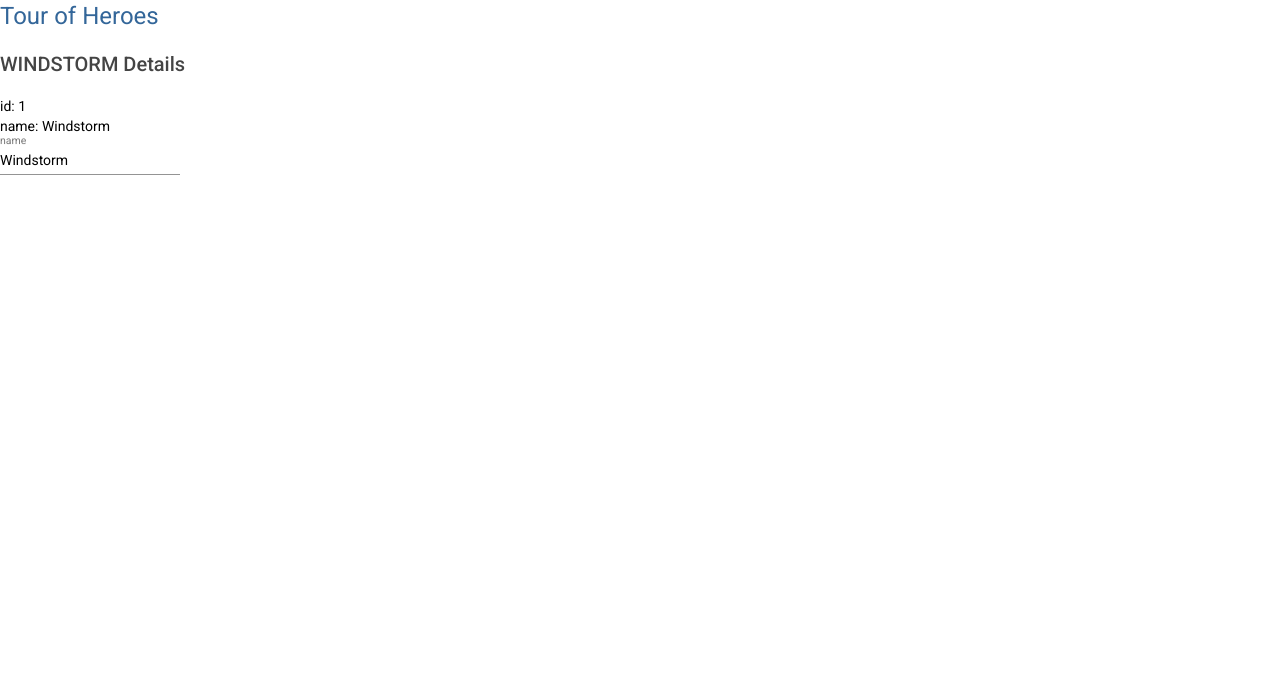
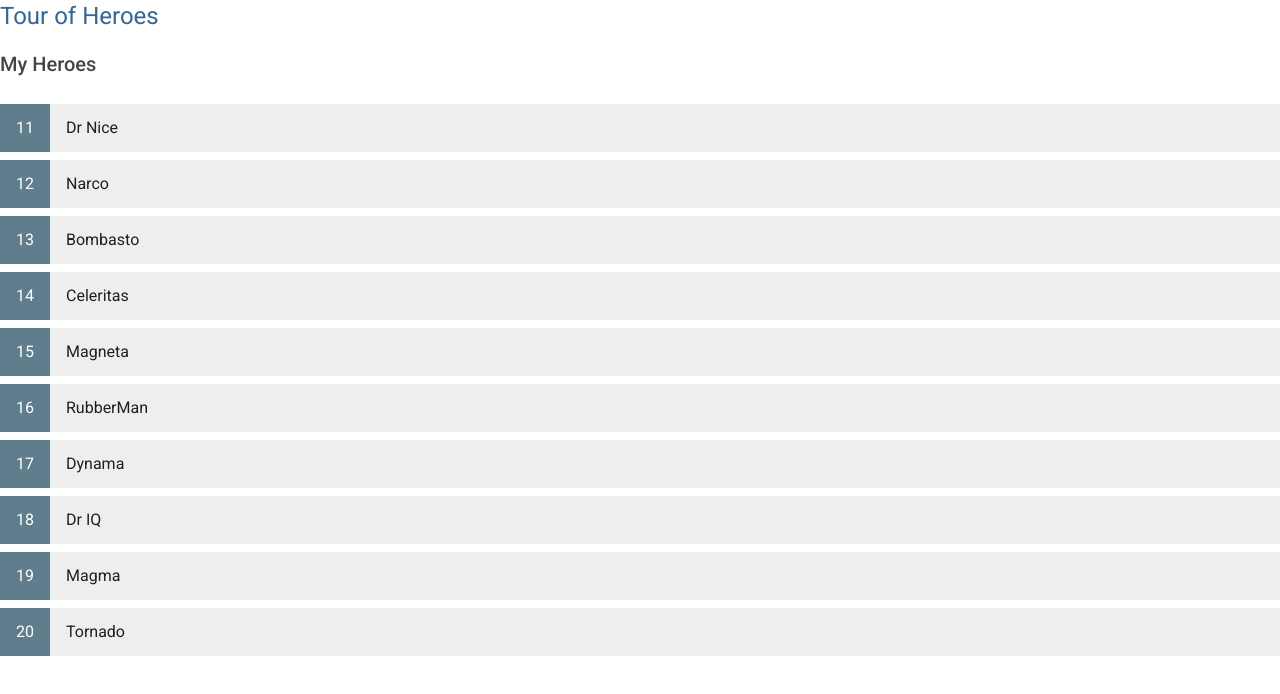
Before and after one commit to littlehorseboy/angular-tour-of-heroes, an Angular app: page / in a window 1280 px wide. Shown: the top 694 px of the page. Built offline with nearby package versions, Linux system fonts and the light colour scheme.

Commit message:
feat: material，HeroDetailComponen，@Input() hero: Hero

```diff
--- /dev/null
+++ b/src/app/hero-detail/hero-detail.component.html
@@ -0,0 +1,10 @@
+<div *ngIf="hero">
+  <h2>{{ hero.name | uppercase }} Details</h2>
+  <div>id: {{ hero.id }}</div>
+  <div>name: {{ hero.name }}</div>
+
+  <mat-form-field>
+    <mat-label>name</mat-label>
+    <input [(ngModel)]="hero.name" matInput placeholder="name">
+  </mat-form-field>
+</div>
--- /dev/null
+++ b/src/app/hero-detail/hero-detail.component.ts
@@ -0,0 +1,17 @@
+import { Component, OnInit, Input } from '@angular/core';
+import { Hero } from '../hero';
+
+@Component({
+  selector: 'app-hero-detail',
+  templateUrl: './hero-detail.component.html',
+  styleUrls: ['./hero-detail.component.scss']
+})
+export class HeroDetailComponent implements OnInit {
+  @Input() hero: Hero;
+
+  constructor() { }
+
+  ngOnInit(): void {
+  }
+
+}
--- a/src/app/heroes/heroes.component.html
+++ b/src/app/heroes/heroes.component.html
@@ -1,8 +1,15 @@
-<h2>{{ hero.name | uppercase }} Details</h2>
-<div>id: {{ hero.id }}</div>
-<div>name: {{ hero.name }}</div>
+<h2>My Heroes</h2>
 
-<mat-form-field>
-  <mat-label>name</mat-label>
-  <input [(ngModel)]="hero.name" matInput placeholder="name">
-</mat-form-field>
+<mat-nav-list>
+  <mat-list-item
+    *ngFor="let hero of heroes"
+    [class.active]="hero === selectedHero"
+  >
+    <div class="list-item-text-container" (click)="onSelect(hero)">
+      <div class="list-item-text-container--id">{{ hero.id }}</div>
+      <div class="list-item-text-container--name">{{ hero.name }}</div>
+    </div>
+  </mat-list-item>
+</mat-nav-list>
+
+<app-hero-detail [hero]="selectedHero"></app-hero-detail>
--- a/src/app/heroes/heroes.component.scss
+++ b/src/app/heroes/heroes.component.scss
@@ -0,0 +1,42 @@
+.mat-list-item {
+  margin-bottom: 0.5rem;
+
+  &.active {
+    & .list-item-text-container {
+      &--name {
+        background-color: #CFD8DC;
+        color: white;
+      }
+    }
+  }
+
+  &::ng-deep > .mat-list-item-content {
+    padding-left: 0 !important;
+    padding-right: 0 !important;
+  }
+
+  & .list-item-text-container {
+    display: flex;
+    width: 100%;
+    height: 100%;
+
+    & > div {
+      display: flex;
+      align-items: center;
+    }
+
+    &--id {
+      background-color: #5F7D8C;
+      color: white;
+      padding-left: 1rem;
+      padding-right: 1rem;
+    }
+
+    &--name {
+      flex-grow: 1;
+      background-color: #EEE;
+      padding-left: 1rem;
+      padding-right: 1rem;
+    }
+  }
+}
--- a/src/app/heroes/heroes.component.ts
+++ b/src/app/heroes/heroes.component.ts
@@ -1,6 +1,7 @@
 import { Component, OnInit } from '@angular/core';
 
 import { Hero } from '../hero';
+import { HEROES } from '../mock-heroes';
 
 @Component({
   selector: 'app-heroes',
@@ -8,14 +9,15 @@
   styleUrls: ['./heroes.component.scss']
 })
 export class HeroesComponent implements OnInit {
-  hero: Hero = {
-    id: 1,
-    name: 'Windstorm',
-  };
+  heroes = HEROES;
+  selectedHero: Hero;
 
   constructor() { }
 
   ngOnInit(): void {
   }
 
+  onSelect(hero: Hero): void {
+    this.selectedHero = hero;
+  }
 }
--- /dev/null
+++ b/src/app/mock-heroes.ts
@@ -0,0 +1,14 @@
+import { Hero } from './hero';
+
+export const HEROES: Hero[] = [
+  { id: 11, name: 'Dr Nice' },
+  { id: 12, name: 'Narco' },
+  { id: 13, name: 'Bombasto' },
+  { id: 14, name: 'Celeritas' },
+  { id: 15, name: 'Magneta' },
+  { id: 16, name: 'RubberMan' },
+  { id: 17, name: 'Dynama' },
+  { id: 18, name: 'Dr IQ' },
+  { id: 19, name: 'Magma' },
+  { id: 20, name: 'Tornado' }
+];
```
Also changed, not shown: src/app/app.module.ts (+9 -3 lines), src/app/hero-detail/hero-detail.component.scss (added), 1 other file (tests, documents, lock files or other folders).
